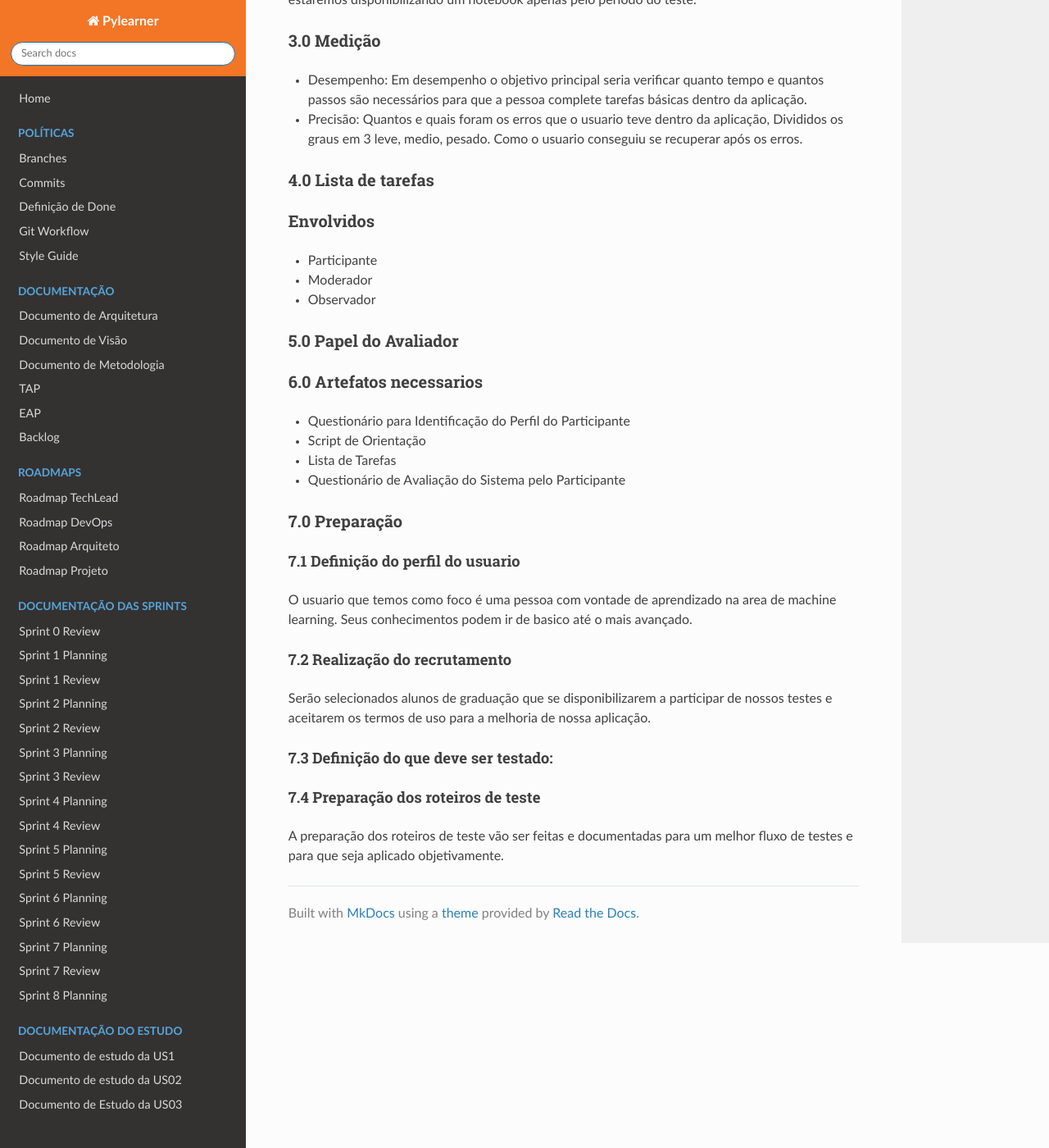
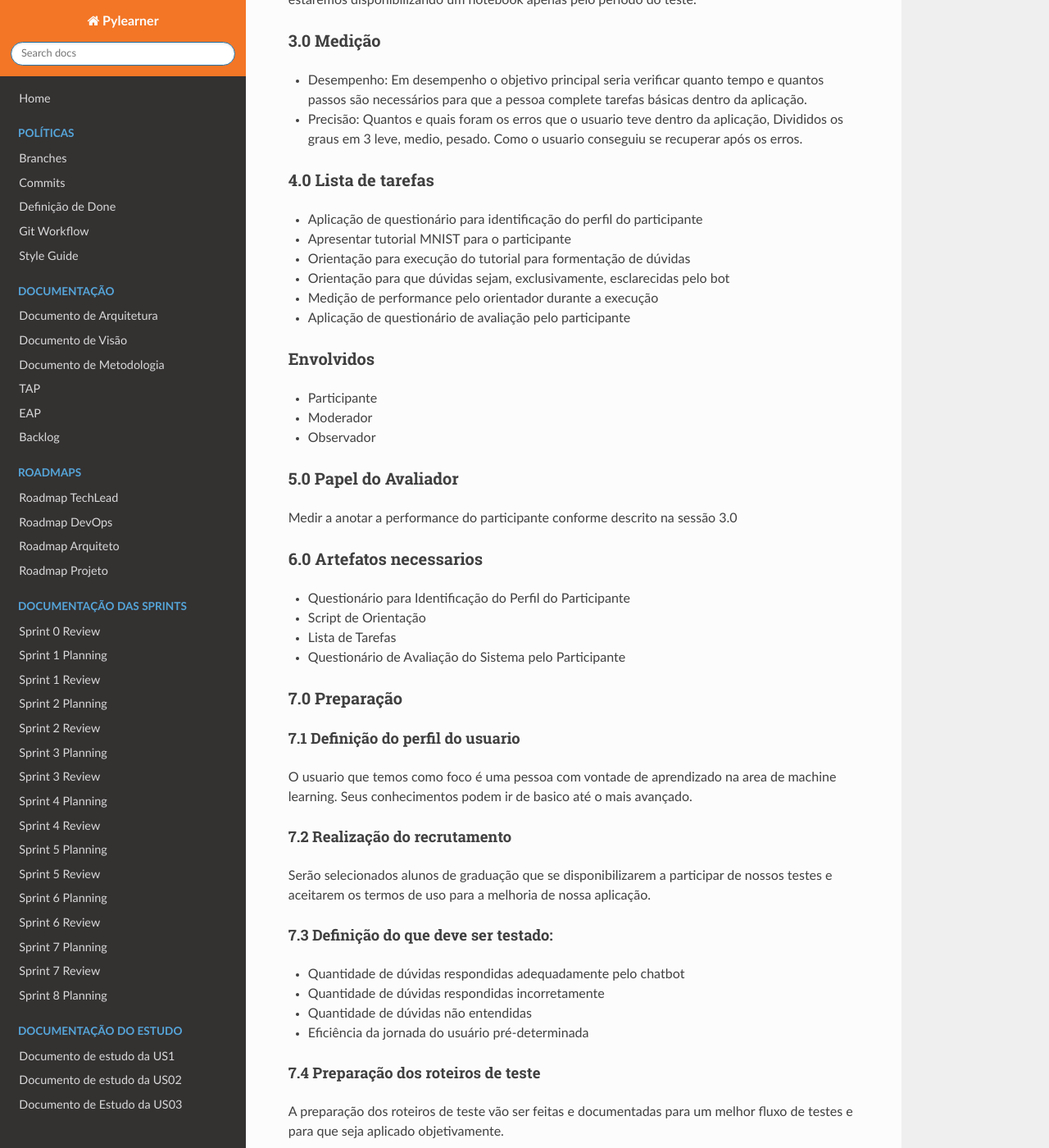
Before and after one commit to fga-eps-mds/2019.1-PyLearner, an MkDocs documentation site: the page built from docs/documentation-mds/Documento-Testes-Usabilidade.md, in a window 1280 px wide and 1400 px high, scrolled down 653 px. Shown: the whole window at 82% size. Built offline with MkDocs 1.6.1, drawn with Linux system fonts in a browser that asks for light colours; nearby versions of some CDN libraries.

Commit message:
Add Test Usability Script

```diff
--- a/docs/documentation-mds/Documento-Testes-Usabilidade.md
+++ b/docs/documentation-mds/Documento-Testes-Usabilidade.md
@@ -15,6 +15,12 @@ notebook apenas pelo periodo do teste.
 - Precisão: Quantos e quais foram os erros que o usuario teve dentro da aplicação, Divididos os graus em 3 leve, medio, pesado. Como o usuario conseguiu se recuperar após os erros.
 
 ### 4.0 Lista de tarefas
+- Aplicação de questionário para identificação do perfil do participante
+- Apresentar tutorial MNIST para o participante
+- Orientação para execução do tutorial para formentação de dúvidas
+- Orientação para que dúvidas sejam, exclusivamente, esclarecidas pelo bot
+- Medição de performance pelo orientador durante a execução
+- Aplicação de questionário de avaliação pelo participante
 
 ### Envolvidos
 - Participante
@@ -22,6 +28,7 @@ notebook apenas pelo periodo do teste.
 - Observador
 
 ### 5.0 Papel do Avaliador
+Medir a anotar a performance do participante conforme descrito na sessão 3.0
 
 ### 6.0 Artefatos necessarios
 * Questionário para Identificação do Perfil do Participante
@@ -37,6 +44,10 @@ O usuario que temos como foco é uma pessoa com vontade de aprendizado na area d
 Serão selecionados alunos de graduação que se disponibilizarem a participar de nossos testes e aceitarem os termos de uso para a melhoria de nossa aplicação.
 
 #### 7.3 Definição do que deve ser testado:
+- Quantidade de dúvidas respondidas adequadamente pelo chatbot
+- Quantidade de dúvidas respondidas incorretamente
+- Quantidade de dúvidas não entendidas
+- Eficiência da jornada do usuário pré-determinada
 
 #### 7.4 Preparação dos roteiros de teste
 A preparação dos roteiros de teste vão ser feitas e documentadas para um melhor fluxo de testes e para que seja aplicado objetivamente.
```
